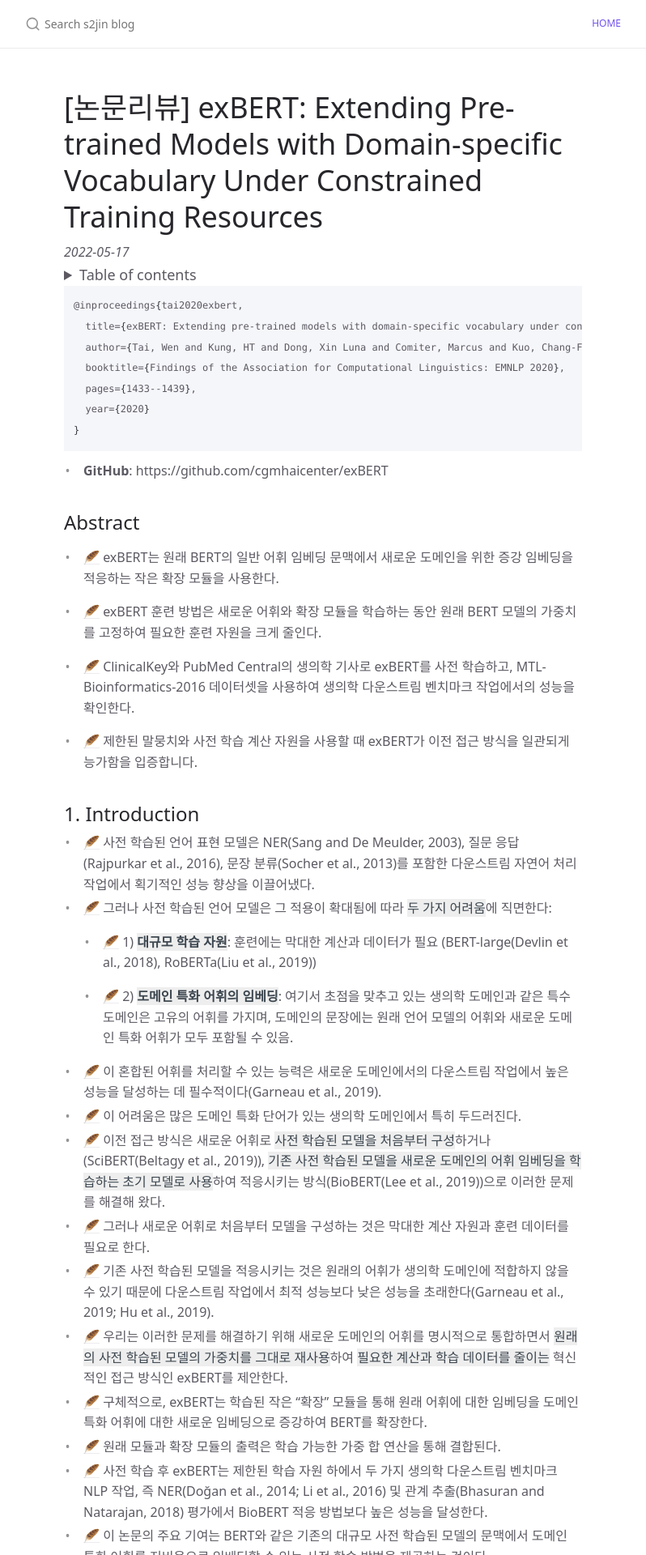
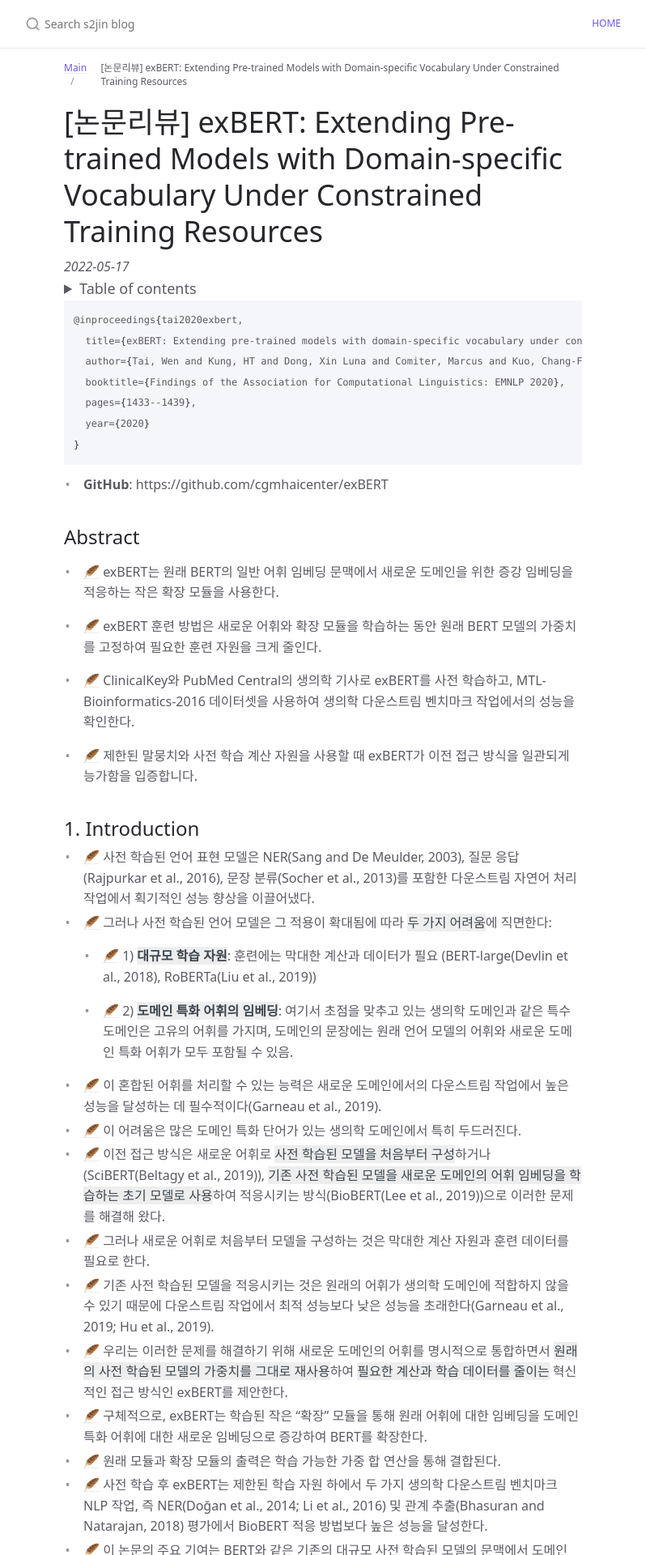
Before and after one commit to s2jin/blog, a Jekyll site: the page built from docs/paper_review_exBERT.md, in a window 1280 px wide. Shown: the top 1920 px of the page at 81% size, without its empty margins (241-1039 px from the left). Built offline with Jekyll 4.4.1, drawn with Linux system fonts in a browser that asks for light colours; cached includes are drawn as plain includes.

Commit message:
Main에 children으로 추가

```diff
--- a/docs/paper_review_exBERT.md
+++ b/docs/paper_review_exBERT.md
@@ -4,6 +4,7 @@ nav_enabled: false
 title: "[논문리뷰] exBERT: Extending Pre-trained Models with Domain-specific Vocabulary Under Constrained Training Resources"
 published_date: 2022-05-17
 last_modified_date: 2023-06-09
+parent: Main
 mathjax: true
 ---
 
```
Also changed, not shown: docs/add-user-linux-server-and-setting-samba.md (+1 -0 lines).
